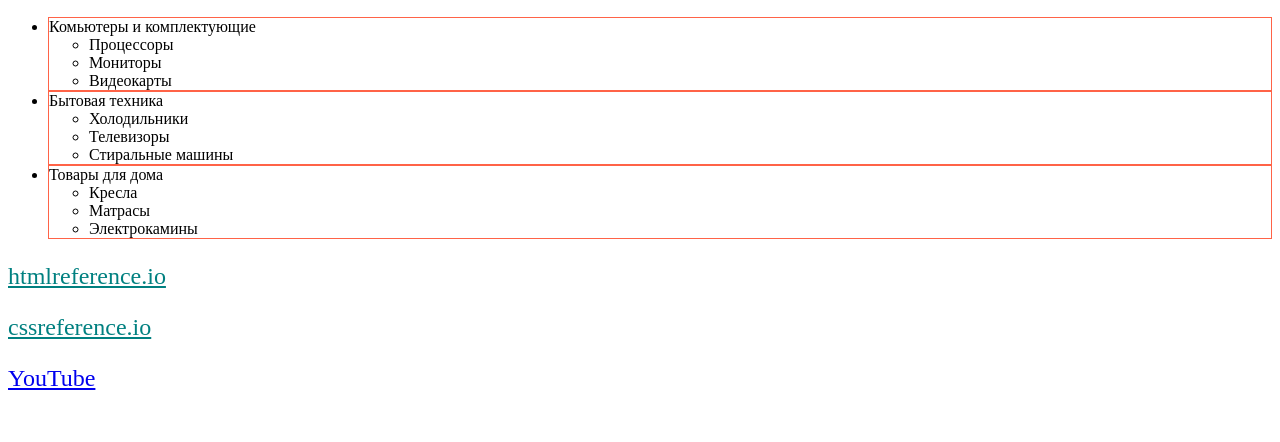
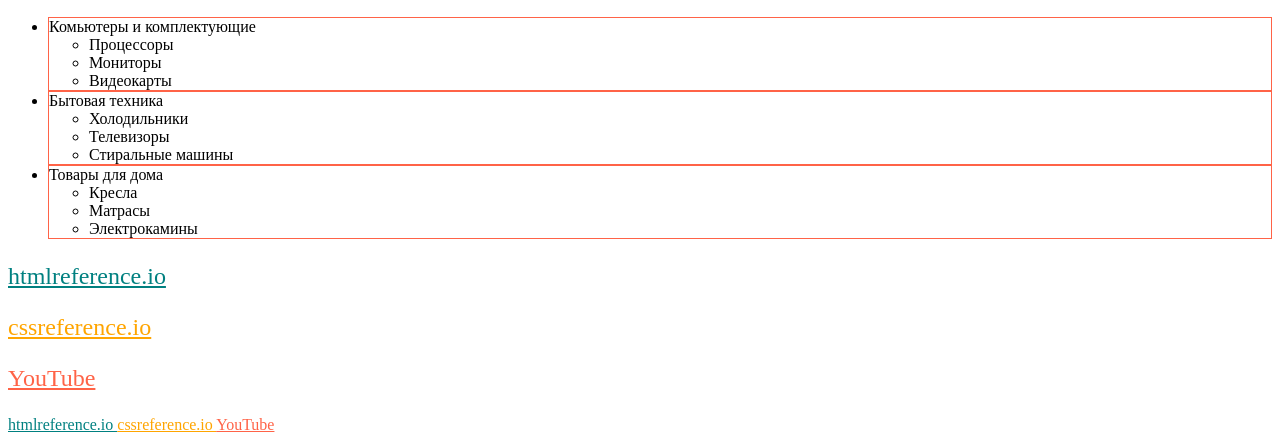
Before and after one commit to sashazakatov/CSSstyles, a plain HTML site: page index.html in a window 1280 px wide. Shown: the part 602-1044 px from the top of the page. Before the commit the page ends 1018 px from the top, so only its background shows below. Drawn offline with Linux system fonts and the light colour scheme.

Commit message:
Обясняет за селекторы атрибутов со значениями

```diff
--- a/index.html
+++ b/index.html
@@ -83,5 +83,16 @@
         <p><a href="https://www.youtube.com">YouTube</a></p>
 
     </section>
+    <section>
+        <a href="https://htmlreference.io" title="Справочник тегов">
+            htmlreference.io
+        </a>
+
+        <a href="https://cssreference.io" title="Справочник стилей">
+            cssreference.io
+        </a>
+
+        <a href="https://www.youtube.com">YouTube</a>
+    </section>
 </body>
 </html>
--- a/styles/style.css
+++ b/styles/style.css
@@ -41,3 +41,15 @@
 a[title]{
     color: teal;
 }
+/* Непривычное форматирование фигурных скобок это нормально */
+a[href="https://htmlreference.io"] {
+    color: teal;
+}
+
+a[href="https://cssreference.io"] {
+    color: orange;
+}
+
+a[href="https://www.youtube.com"] {
+    color: tomato;
+}
```
Also changed, not shown: 1 other file.
